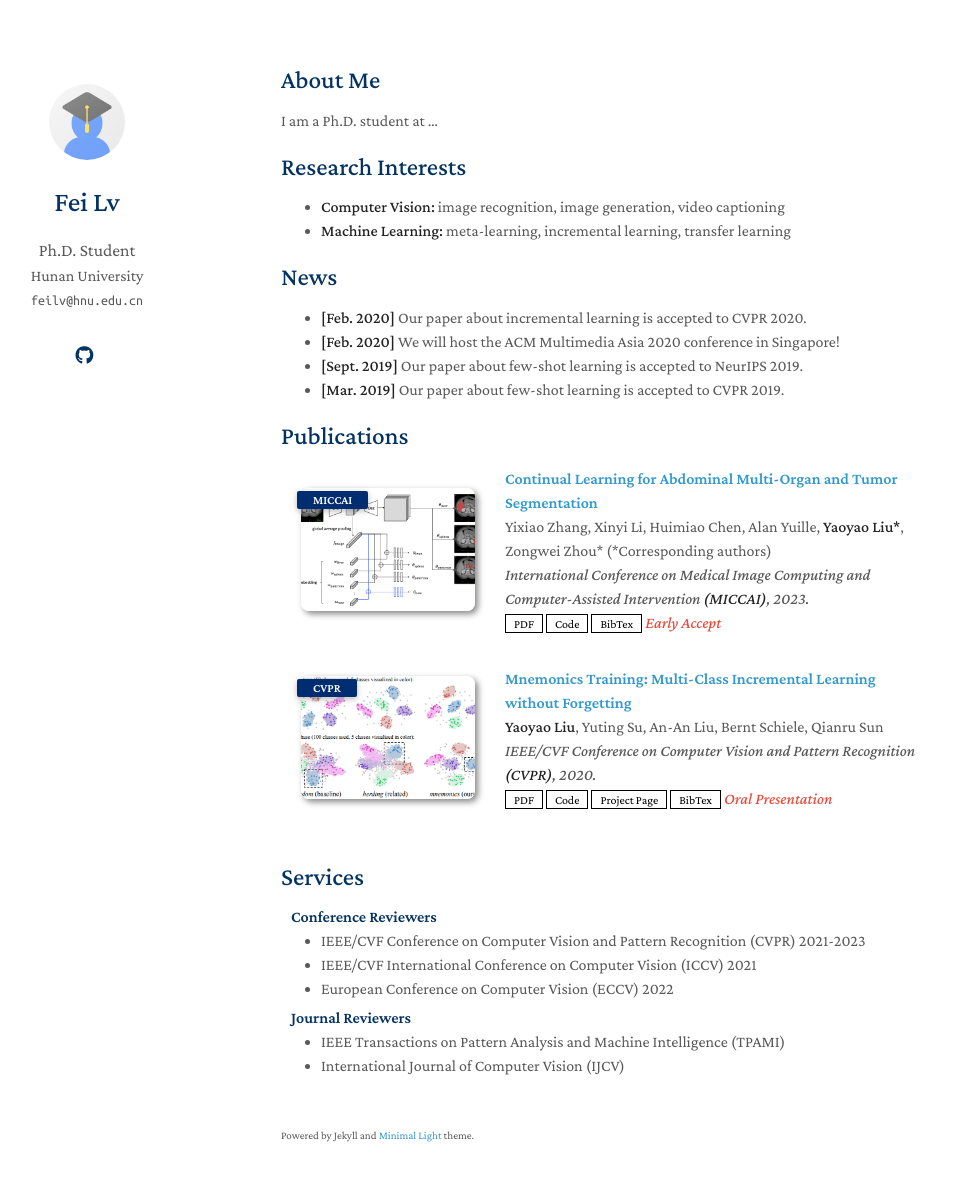
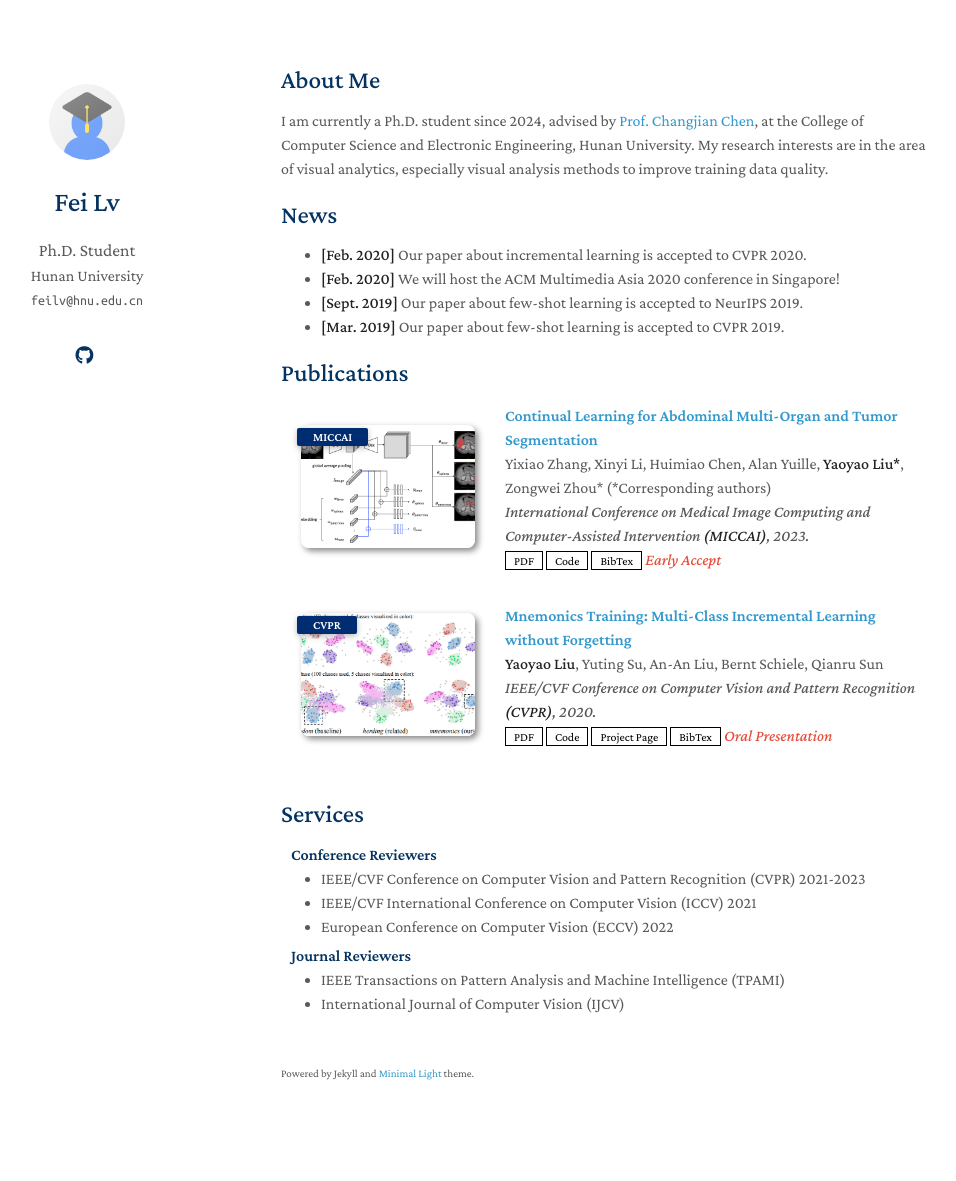
Before and after one commit to feilvvl/feilvvl.github.io, a Jekyll site: the page built from index.md, in a window 1280 px wide and 1216 px high. Shown: the top 1181 px of the window, without its empty margins (189-1145 px from the left). Built offline with Jekyll 4.4.1, drawn with Linux system fonts in a browser that asks for light colours; a style sheet for code colours, icons or effects is not loaded; our own code applies the rules of GitHub Pages for plain Markdown files.

Commit message:
Update index.md

```diff
--- a/index.md
+++ b/index.md
@@ -4,12 +4,9 @@ layout: homepage
 
 ## About Me
 
-I am a Ph.D. student at ...
+I am currently a Ph.D. student since 2024, advised by [Prof. Changjian Chen](https://changjianchen.github.io/), at the College of Computer Science and Electronic Engineering, Hunan University. My research interests are in the area of visual analytics, especially visual analysis methods to improve training data quality.
 
-## Research Interests
 
-- **Computer Vision:** image recognition, image generation, video captioning
-- **Machine Learning:** meta-learning, incremental learning, transfer learning
 
 ## News
 
```
